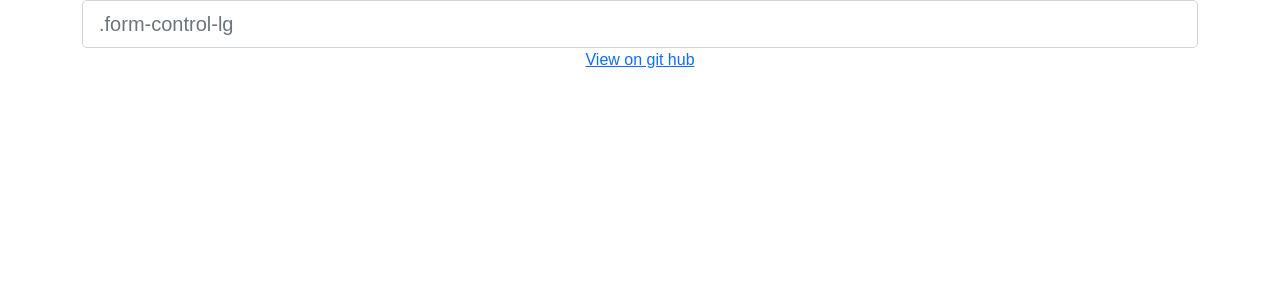
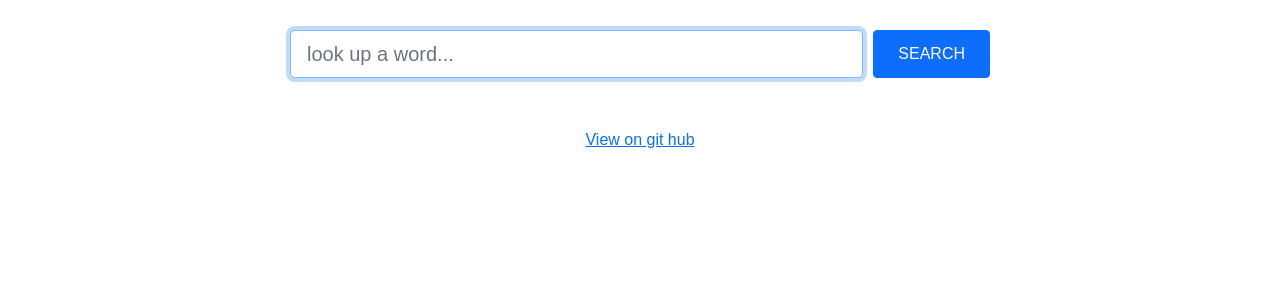
Before and after one commit to vectorbeat/dictionary-app, a React (Create React App) app: page / in a window 1280 px wide. Shown: the top 300 px of the page. Built offline with nearby package versions, Linux system fonts and the light colour scheme; a web font is replaced by a local one.

Commit message:
Create html and css for search field and submit button

```diff
--- a/src/App.css
+++ b/src/App.css
@@ -1,4 +1,23 @@
+.container {
+  max-width: 700px;
+}
+
 .App {
   font-family: "KoHo", sans-serif;
   text-align: center;
 }
+
+.footer {
+  margin-top: 50px;
+}
+
+.SearchForm {
+  margin-top: 30px;
+}
+
+.search-field {
+}
+
+.search-btn {
+  margin-left: 10px;
+}
--- a/src/App.js
+++ b/src/App.js
@@ -6,9 +6,15 @@ function App() {
     <div className="App">
       <div className="container">
         <Search />
-        <a href="https://github.com/vectorbeat/dictionary-app" target="_blank">
-          View on git hub
-        </a>
+        <div className="footer">
+          <a
+            href="https://github.com/vectorbeat/dictionary-app"
+            target="_blank"
+            rel="noreferrer"
+          >
+            View on git hub
+          </a>
+        </div>
       </div>
     </div>
   );
--- a/src/Search.js
+++ b/src/Search.js
@@ -2,11 +2,21 @@ import React from "react";
 
 export default function Search() {
   return (
-    <input
-      className="form-control form-control-lg"
-      type="text"
-      placeholder=".form-control-lg"
-      aria-label=".form-control-lg example"
-    />
+    <div className="SearchForm">
+      <form>
+        <dv className="row">
+          <input
+            className="form-control form-control-lg search-field col"
+            type="search"
+            placeholder="look up a word..."
+            aria-label=".form-control-lg example"
+            autoFocus={true}
+          />
+          <button type="submit" class="btn btn-primary search-btn col-2">
+            SEARCH
+          </button>
+        </dv>
+      </form>
+    </div>
   );
 }
```
